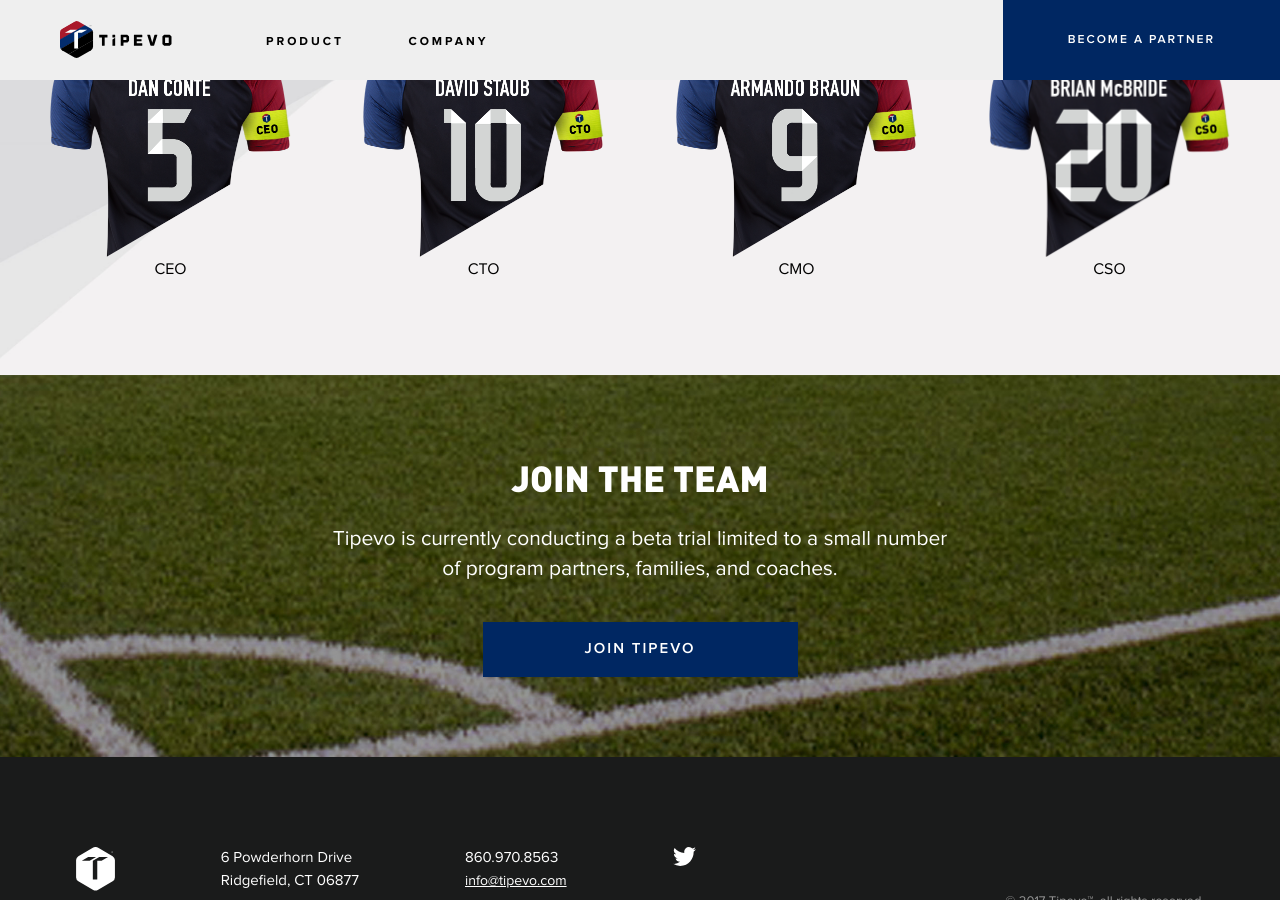
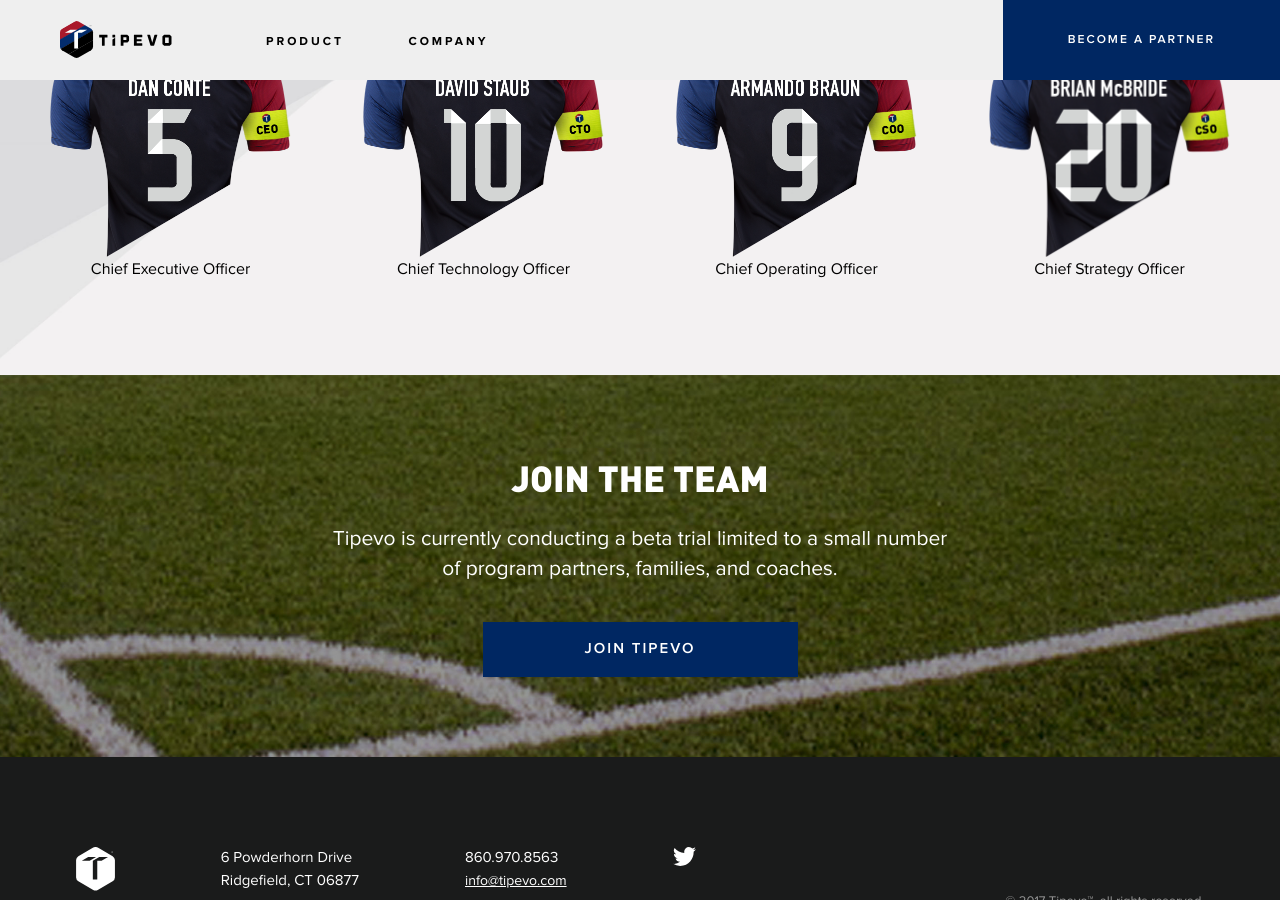
Before and after one commit to ArmandoBraun/tipevo, a Jekyll site: the page built from company.html, in a window 1280 px wide and 900 px high, scrolled down 760 px. Built offline with Jekyll 4.4.1, drawn with Linux system fonts in a browser that asks for light colours.

Commit message:
Complete titles
full title

```diff
--- a/company.html
+++ b/company.html
@@ -15,22 +15,22 @@
 		<div class="team">
 			<p class="name" style="display:none">Dan Conte</p>
 			<img src="img/team/dan-conte.png" alt="Dan Conte">
-			<p class="title">CEO</p>
+			<p class="title">Chief Executive Officer</p>
 		</div><!--
 		--><div class="team">
 			<p class="name" style="display:none">David Staub</p>
 			<img src="img/team/david-staub.png" alt="David Staub">
-			<p class="title">CTO</p>
+			<p class="title">Chief Technology Officer</p>
 		</div><!--
 		--><div class="team">
 			<p class="name" style="display:none">Armando Braun</p>
 			<img src="img/team/armando-braun.png" alt="Armando Braun">
-			<p class="title">CMO</p>
+			<p class="title">Chief Operating Officer</p>
 		</div><!--
 		--><div class="team">
 			<p class="name" style="display:none">Brian McBride</p>
 			<img src="img/team/brian-mcbride.png" alt="Brian McBride">
-			<p class="title">CSO</p>
+			<p class="title">Chief Strategy Officer</p>
 		</div>
 	</div>
 </section>
```
